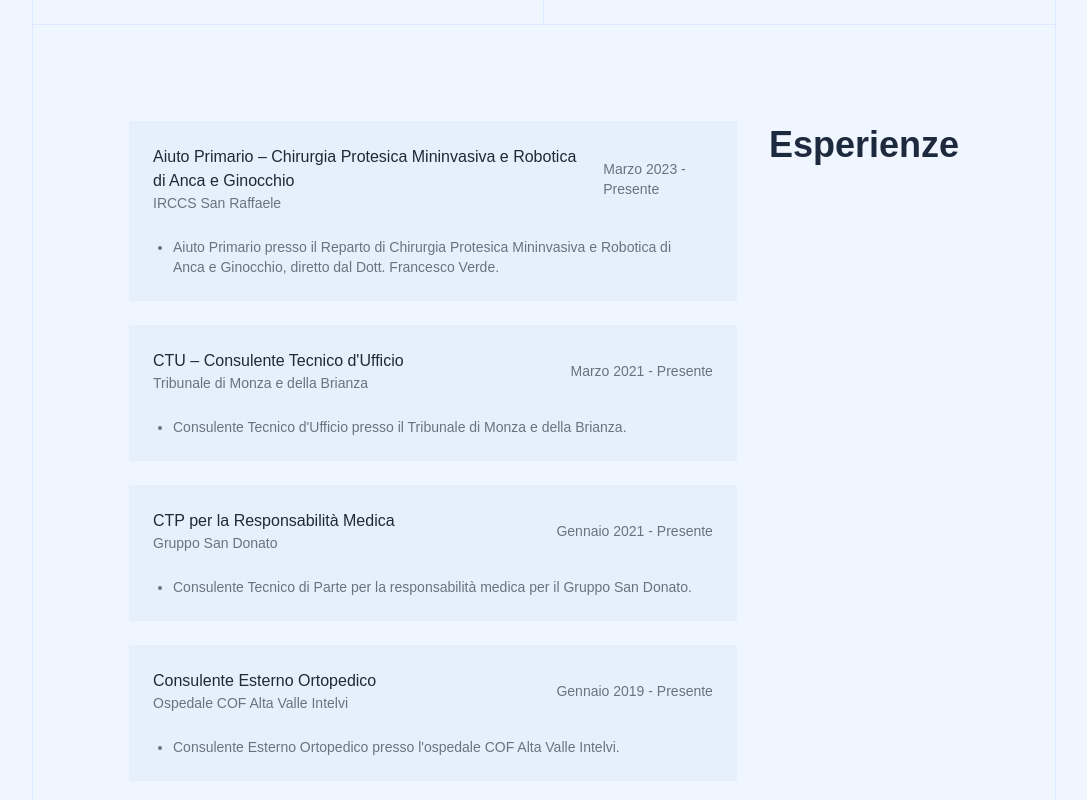
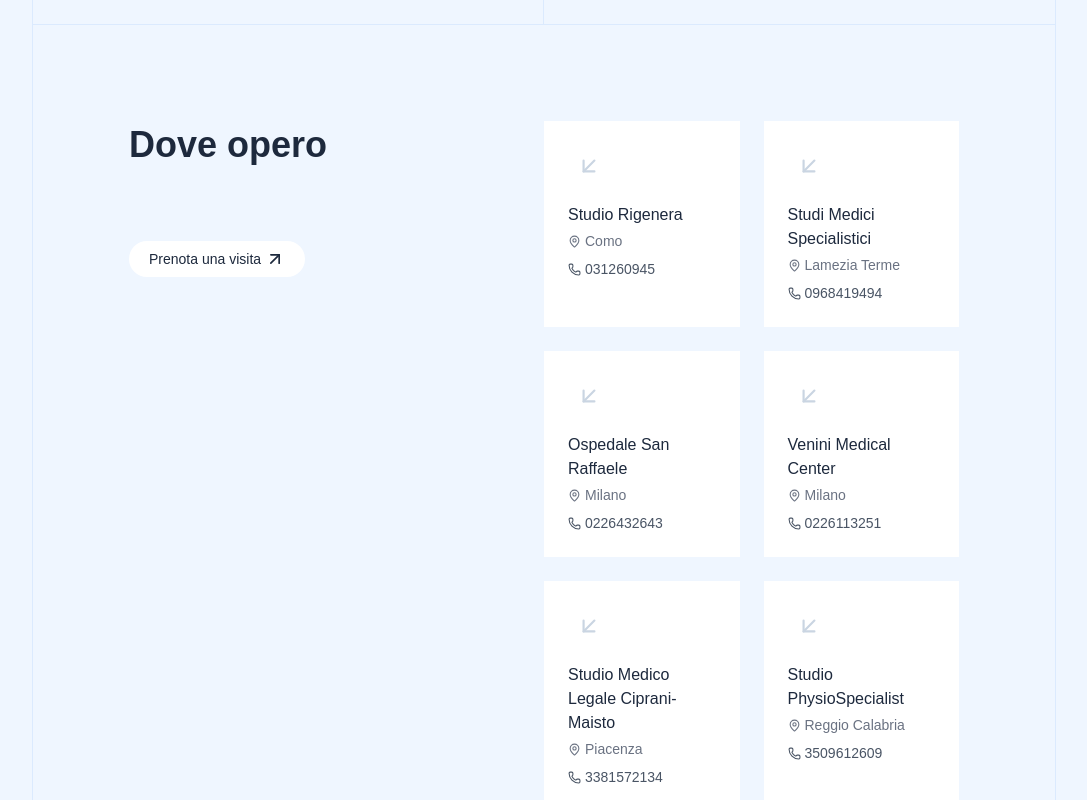
Before and after one commit to skxt/lorenzomonti, a Next.js app: page / in a window 1280 px wide. Shown: the part 1180-1980 px from the top of the page, without its empty margins (96-1183 px from the left). Built offline with nearby package versions, Linux system fonts and the light colour scheme; a web font is replaced by a local one.

Commit message:
feat(App): :sparkles: update and insert where section

```diff
--- a/app/page.tsx
+++ b/app/page.tsx
@@ -14,6 +14,7 @@ export default function Page() {
     <main className="mx-4 md:mx-16 lg:mx-24 xl:mx-32 border-x border-blue-100">
       <AboutSection />
       <ServiceSection />
+      <WhereSection />
       <ExperienceSection />
       <CollaborationsSection />
       <FaqSection />
--- a/data/where.ts
+++ b/data/where.ts
@@ -1,61 +1,39 @@
-import {
-  BotIcon,
-  WorkflowIcon,
-  PlugIcon,
-  ShieldCheckIcon,
-  BarChartIcon,
-  CpuIcon,
-} from "lucide-react";
-import { IWhere } from "../types";
+import { IPlace } from "../types";
 
-export const whereItems: IWhere[] = [
+export const places: IPlace[] = [
   {
-    title: "AI Agent Builder",
-    description:
-      "Design intelligent agents with modular logic, memory and tools - no complex setup required.",
-    icon: BotIcon,
-    cardBg: "bg-orange-100",
-    iconBg: "bg-orange-500",
+    location: "Como",
+    title: "Studio Rigenera",
+    phone: "031260945",
   },
   {
-    title: "Workflow Orchestration",
-    description:
-      "Chain actions, triggers and decisions to automate multi-step workflows reliably.",
-    icon: WorkflowIcon,
-    cardBg: "bg-green-100",
-    iconBg: "bg-green-500",
+    location: "Lamezia Terme",
+    title: "Studi Medici Specialistici",
+    phone: "0968419494",
   },
   {
-    title: "Plug & Play Integrations",
-    description:
-      "Connect APIs, databases and third-party tools seamlessly with built-in connectors.",
-    icon: PlugIcon,
-    cardBg: "bg-indigo-100",
-    iconBg: "bg-indigo-500",
+    location: "Milano",
+    title: "Ospedale San Raffaele",
+    phone: "0226432643",
   },
   {
-    title: "Production-Ready Security",
-    description:
-      "Built-in safeguards, rate limits and isolation to run agents safely at scale and protect your data.",
-    icon: ShieldCheckIcon,
-
-    cardBg: "bg-pink-100",
-    iconBg: "bg-pink-500",
+    location: "Milano",
+    title: "Venini Medical Center",
+    phone: "0226113251",
   },
   {
-    title: "Real-Time Monitoring",
-    description:
-      "Track executions, logs and performance metrics in real time and get insights into your agent's behavior.",
-    icon: BarChartIcon,
-    cardBg: "bg-lime-100",
-    iconBg: "bg-lime-500",
+    location: "Piacenza",
+    title: "Studio Medico Legale Ciprani-Maisto",
+    phone: "3381572134",
   },
   {
-    title: "Scalable Infrastructure",
-    description:
-      "Run agents efficiently across workloads with automatic scaling and optimization.",
-    icon: CpuIcon,
-    cardBg: "bg-gray-50",
-    iconBg: "bg-orange-500",
+    location: "Reggio Calabria",
+    title: "Studio PhysioSpecialist",
+    phone: "3509612609",
+  },
+  {
+    location: "Seregno (MB)",
+    title: "Studio Sanigrad",
+    phone: "0362326810",
   },
 ];
--- a/sections/where-section.tsx
+++ b/sections/where-section.tsx
@@ -1,49 +1,50 @@
-import { SectionTitleAlt } from "@/components/section-title-alt";
-import { ArrowUpRightIcon, SparkleIcon } from "lucide-react";
-import { whereItems } from "@/data/where";
+import { SectionTitle } from "@/components/section-title";
+import { ArrowUpRightIcon, MapPinIcon, PhoneIcon, ArrowDownLeftIcon } from "lucide-react";
+import { places } from "@/data/where";
 import { AnimatedContent } from "@/components/animated-content";
 import { SectionContainer } from "@/components/section-container";
 
 export const WhereSection = () => {
   return (
     <SectionContainer>
-      <div className="grid grid-cols-1 md:grid-cols-2 md:divide-x border-gray-200 divide-gray-200 mx-auto">
+      <div className="grid grid-cols-1 md:grid-cols-2 border-gray-200 mx-auto">
         <div>
           <div className="flex flex-col items-start md:sticky md:top-26">
-            <SectionTitleAlt
-              dir="left"
-              icon={SparkleIcon}
-              title="Core features"
-              subtitle="Everything you need to build, deploy and scale AI agents - designed for speed, reliability and real-world production use."
+            <SectionTitle
+              title="Dove opero"
             />
-            <AnimatedContent className="p-4 md:p-6 bg-slate-100 w-full  mt-12">
-              <p className="text-lg text-white">
-                Trusted by teams building intelligent products with AI agents.
-              </p>
-
+            <AnimatedContent className="w-full mt-12">
               <a
                 href="#"
                 className="bg-white w-max hover:bg-gray-100 px-5 py-2 rounded-full mt-6 flex items-center gap-1"
               >
-                Explore use cases
+                Prenota una visita
                 <ArrowUpRightIcon size={20} />
               </a>
             </AnimatedContent>
           </div>
         </div>
-        <div className="px-24 space-y-6">
-          {whereItems.map((feature, index) => (
+        <div className="grid grid-cols-1 sm:grid-cols-2 gap-6">
+          {places.map((place, index) => (
             <AnimatedContent
               key={index}
-              className={`${feature.cardBg} flex flex-col items-start p-6 rounded-xl w-full md:sticky md:top-26`}
+              className={`bg-white flex flex-col items-start p-6 w-full md:sticky md:top-26`}
             >
-              <div className={`${feature.iconBg} p-2 text-white rounded-md`}>
-                <feature.icon />
+              <div className={`p-2 text-slate-300 rounded-md`}>
+                <ArrowDownLeftIcon size={26} />
               </div>
-              <p className="text-base font-medium mt-4">{feature.title}</p>
-              <p className="text-sm text-gray-600 mt-2">
-                {feature.description}
+              <p className="text-base font-medium mt-4">{place.title}</p>
+              <p className="text-sm text-gray-500 mt-1 flex items-center gap-1">
+                <MapPinIcon size={13} />
+                {place.location}
               </p>
+              <a
+                href={`tel:${place.phone}`}
+                className="text-sm text-gray-600 mt-2 flex items-center gap-1 hover:underline"
+              >
+                <PhoneIcon size={13} />
+                {place.phone}
+              </a>
             </AnimatedContent>
           ))}
         </div>
```
